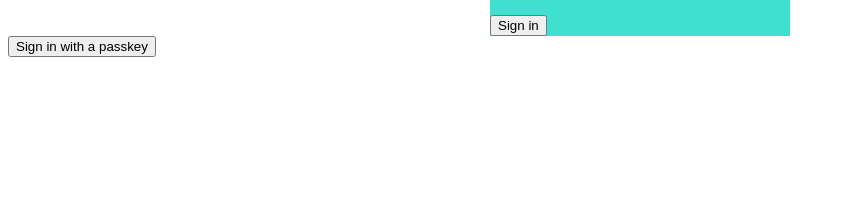
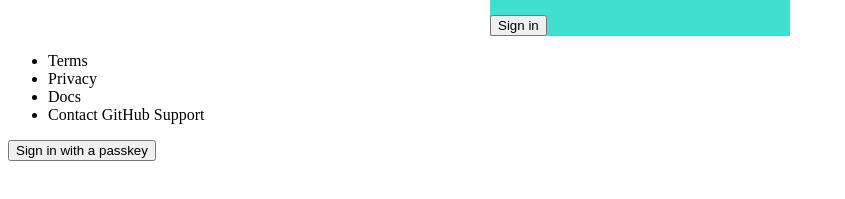
Before and after one commit to neimaaman/ghclone, a plain HTML site: page index.html in a window 1280 px wide. Shown: the part 317-516 px from the top of the page, without its empty margins (0-845 px from the left). Drawn offline with Linux system fonts and the light colour scheme.

Commit message:
added list

```diff
--- a/index.html
+++ b/index.html
@@ -18,6 +18,13 @@
     <button type="button" onclick="alert('Sign in')"> Sign in <br>
     </div>
     <div>
+        <ul>
+        <li>Terms</li>
+        <li>Privacy</li>
+        <li>Docs</li>
+        <li>Contact GitHub Support</li>
+        </ul>
+    </div>
     <button type="button" onclick="alert( 'Sign in with a passkey')"> Sign in with a passkey <br>
     </div>
  </form>
```
